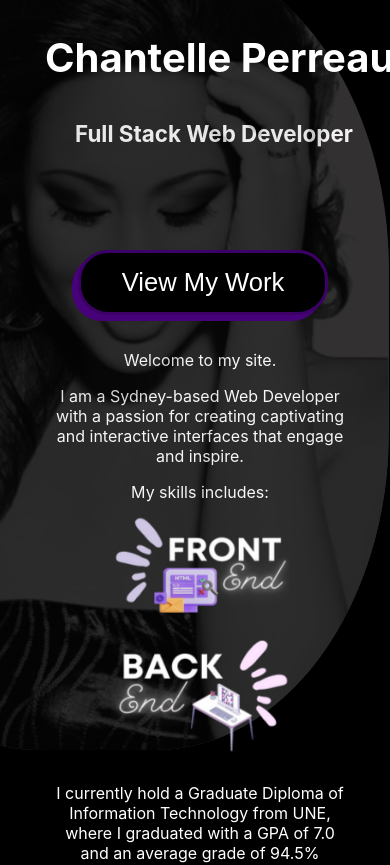
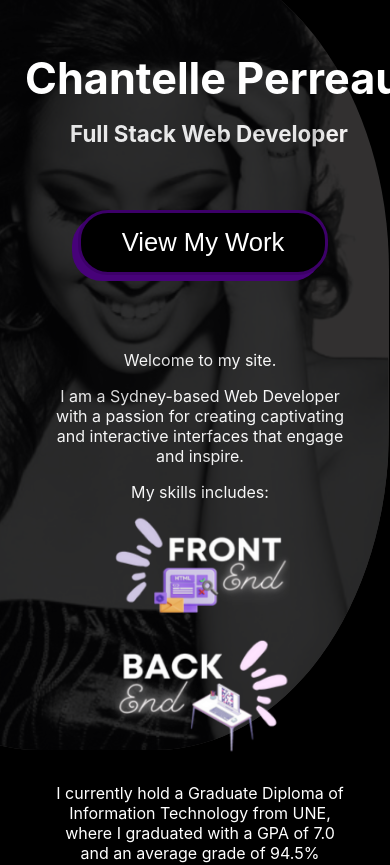
Before and after one commit to ChantellePe/chantelleperreau, a React (Create React App) app in the folder chantelleperreau/: page / in a window 390 px wide. Shown: the top 865 px of the page. Built offline with nearby package versions, Linux system fonts and the light colour scheme.

Commit message:
Fixed sizing and spacing for smaller screens

```diff
--- a/chantelleperreau/src/App.css
+++ b/chantelleperreau/src/App.css
@@ -430,6 +430,7 @@ ul {
     font-size: 4rem;
     left: 100px;
     position: relative;
+    margin-top: 100px;
   }
   .subheading{
     font-size: 2rem;
@@ -473,6 +474,7 @@ ul {
   .welcome {
    margin-left: 50px;
    width:300px;
+
   }
 
   .flip-card,  .flip-card2{
@@ -502,14 +504,14 @@ ul {
 
 
   .mainTitle{
-    font-size: 2.5rem;
-    top: 50px;
-    left: 45px;
+    font-size: 2.7rem;
+    top: 2px;
+    left: 25px;
     margin-bottom: 0;
   }
   .subheading{
     font-size: 1.4rem;
-    left:75px;
+    left:70px;
     margin-top: -10px;
   }
 
@@ -517,6 +519,7 @@ ul {
     font-size: 1.6rem;
     left: -2px;
     width:250px;
+    margin-top: -40px;
 
   }
 
```
